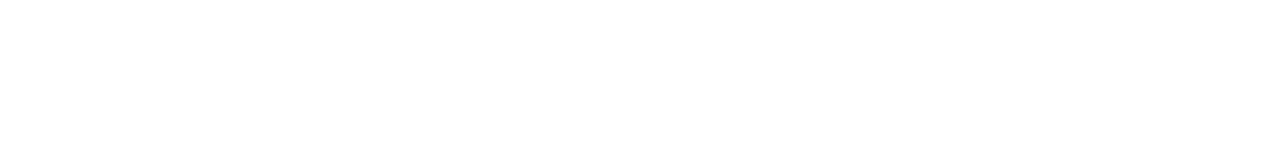
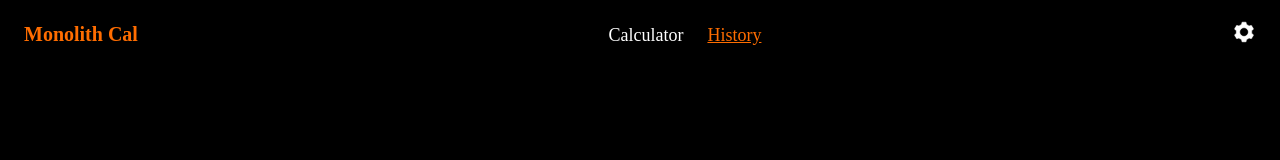
Before and after one commit to danihdz11/Calculator, a plain HTML site: page history.html in a window 1280 px wide. Drawn offline with Linux system fonts and the light colour scheme.

Commit message:
add same navbar to history

```diff
--- a/history.html
+++ b/history.html
@@ -3,9 +3,20 @@
 <head>
     <meta charset="UTF-8">
     <meta name="viewport" content="width=device-width, initial-scale=1.0">
-    <title>Document</title>
+    <title>History</title>
+    <link rel="stylesheet" href="./styles/index.css">
+    <link rel="stylesheet" href="./styles/history.css">
 </head>
 <body>
-
+    <header class="topbar">
+        <div class="title-text">Monolith Cal</div>
+        <nav class="menu">
+            <a href="./index.html">Calculator</a>
+            <a href="./history.html" class="active">History</a>
+        </nav>
+        <div class="settings">
+            <img src="/images/settings.png" alt="settings">
+        </div>
+    </header>
 </body>
 </html>
--- a/styles/index.css
+++ b/styles/index.css
@@ -117,6 +117,11 @@
     text-decoration: none;
 }
 
+.menu a.active {
+    color: #FF6D00;
+    text-decoration: underline;
+}
+
 .settings img {
     cursor: pointer;
     width: 24px;
```
Also changed, not shown: index.html (+1 -1 lines), styles/history.css (added).
